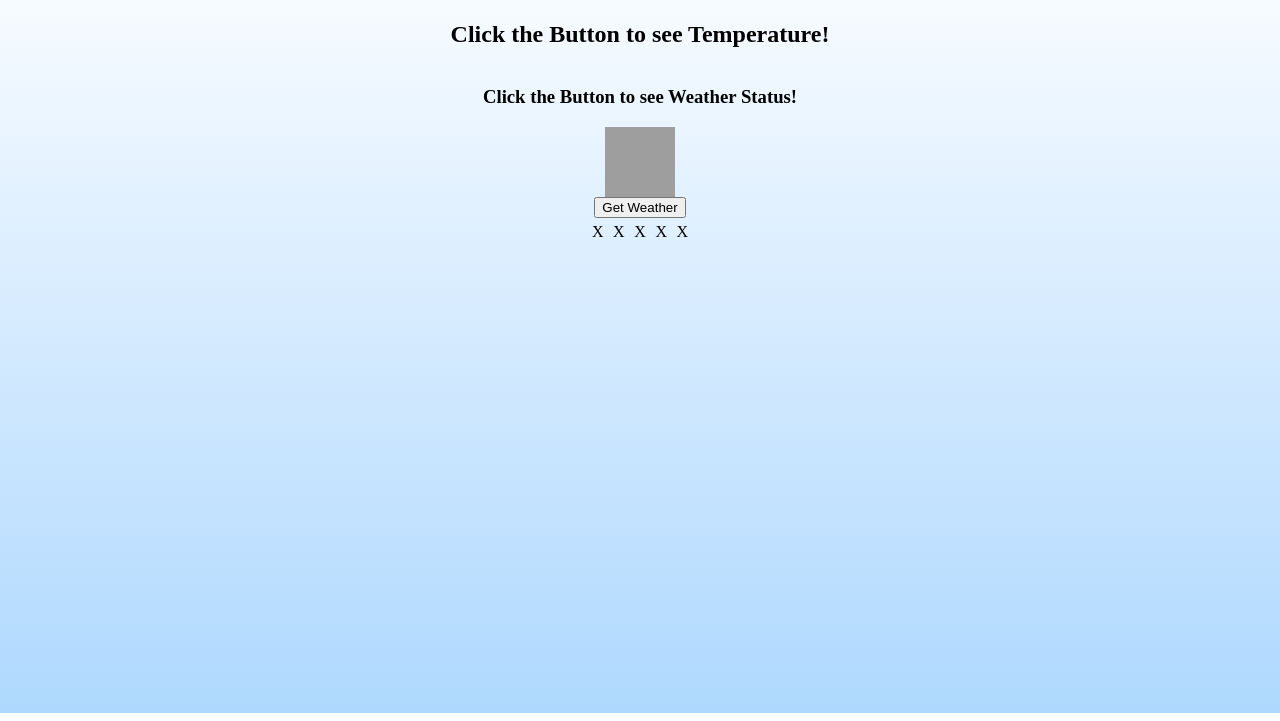
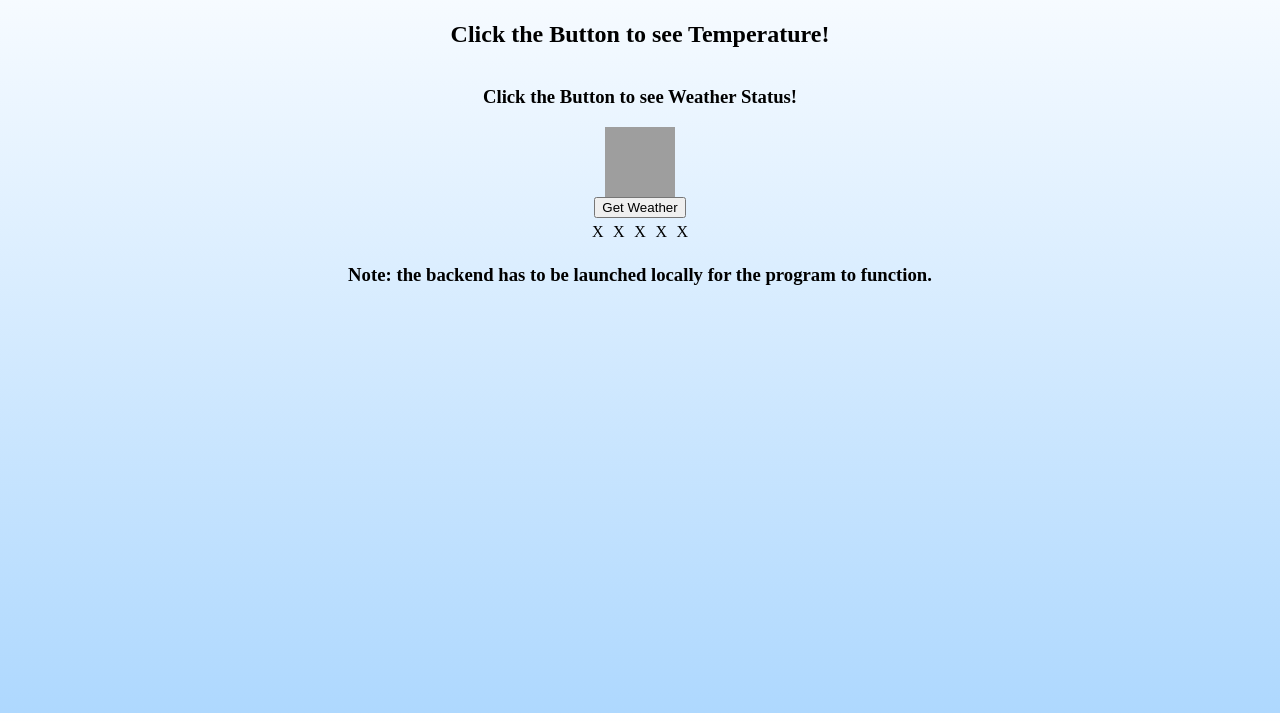
Before and after one commit to o00Jason00o/weather-app, a plain HTML site: page index.html in a window 1280 px wide. Shown: the part 87-808 px from the top of the page. Drawn offline with Linux system fonts and the light colour scheme; grey boxes are pictures that could not be loaded.

Commit message:
Update index.html

```diff
--- a/index.html
+++ b/index.html
@@ -20,6 +20,7 @@
                 <div class="forecast">X</div>
                 <div class="forecast">X</div>
             </div>
+            <h3>Note: the backend has to be launched locally for the program to function.</h3>
         </main>
         <script src="script.js"></script>
     </body>
```
